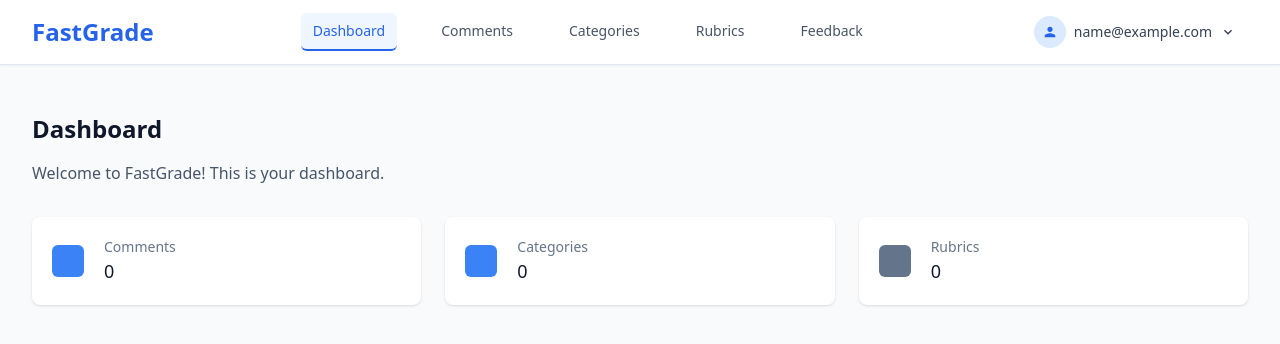
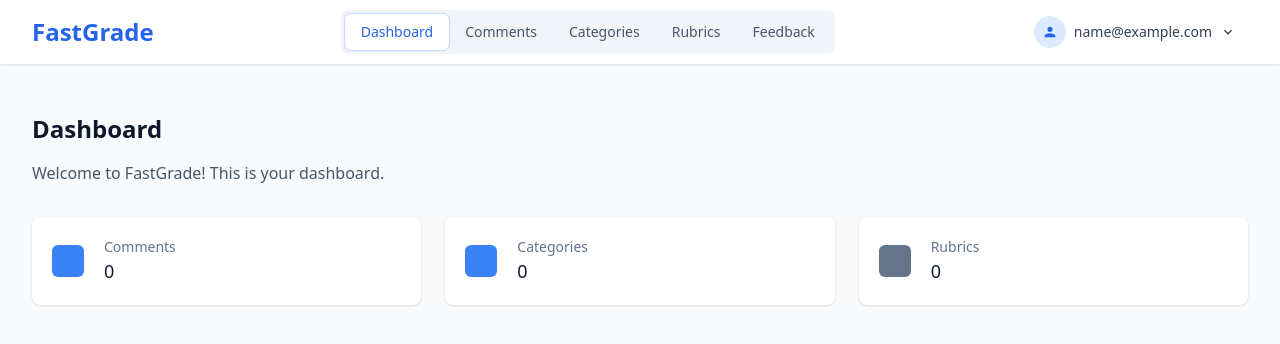
Before and after one commit to TheBigBookMan/FastGrade, a React (Vite) app in the folder webapp/: page /login in a window 1280 px wide. Both pictures are taken after typing "name@example.com", "Sample123" into the empty fields and a click on the button "Sign in". Shown: the top 344 px of the page. Built offline with nearby package versions, Linux system fonts and the light colour scheme.

Commit message:
make navigation look better

```diff
--- a/webapp/src/components/common/layout/header/Navigation.tsx
+++ b/webapp/src/components/common/layout/header/Navigation.tsx
@@ -8,18 +8,18 @@ const navigationItems = [
     { name: 'Feedback', path: '/feedback' },
 ];
 
-const Navigation = () => {
+export const Navigation = () => {
     return (
-        <nav className="hidden md:flex space-x-8">
+        <nav className="hidden md:flex bg-secondary-100 rounded-lg p-1">
             {navigationItems.map((item) => (
                 <NavLink
                     key={item.name}
                     to={item.path}
                     className={({ isActive }) =>
-                        `px-3 py-2 rounded-md text-sm font-medium transition-colors ${
+                        `relative px-4 py-2 rounded-md text-sm font-medium transition-all duration-200 ${
                             isActive
-                                ? 'text-primary-600 bg-primary-50 border-b-2 border-primary-600'
-                                : 'text-secondary-600 hover:text-primary-600 hover:bg-primary-50'
+                                ? 'text-primary-600 bg-white shadow-sm ring-1 ring-primary-200'
+                                : 'text-secondary-600 hover:text-primary-600 hover:bg-white/50'
                         }`
                     }
                 >
```
